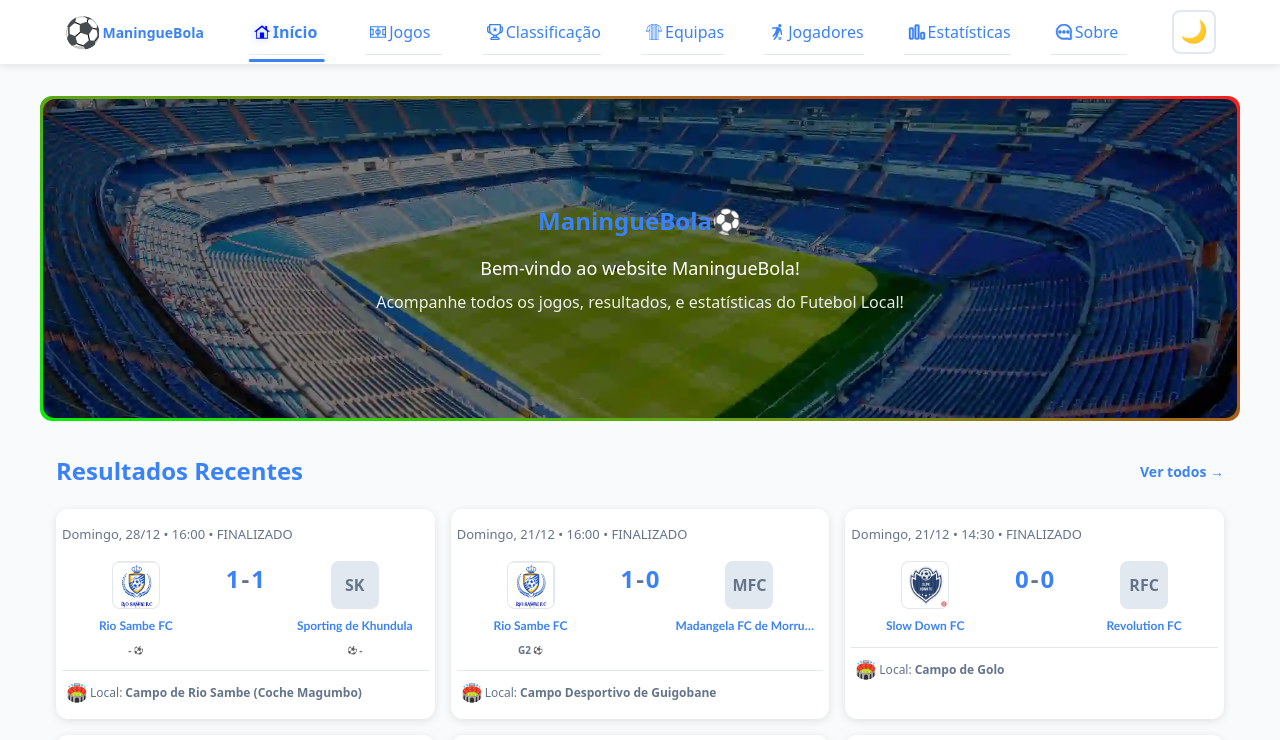
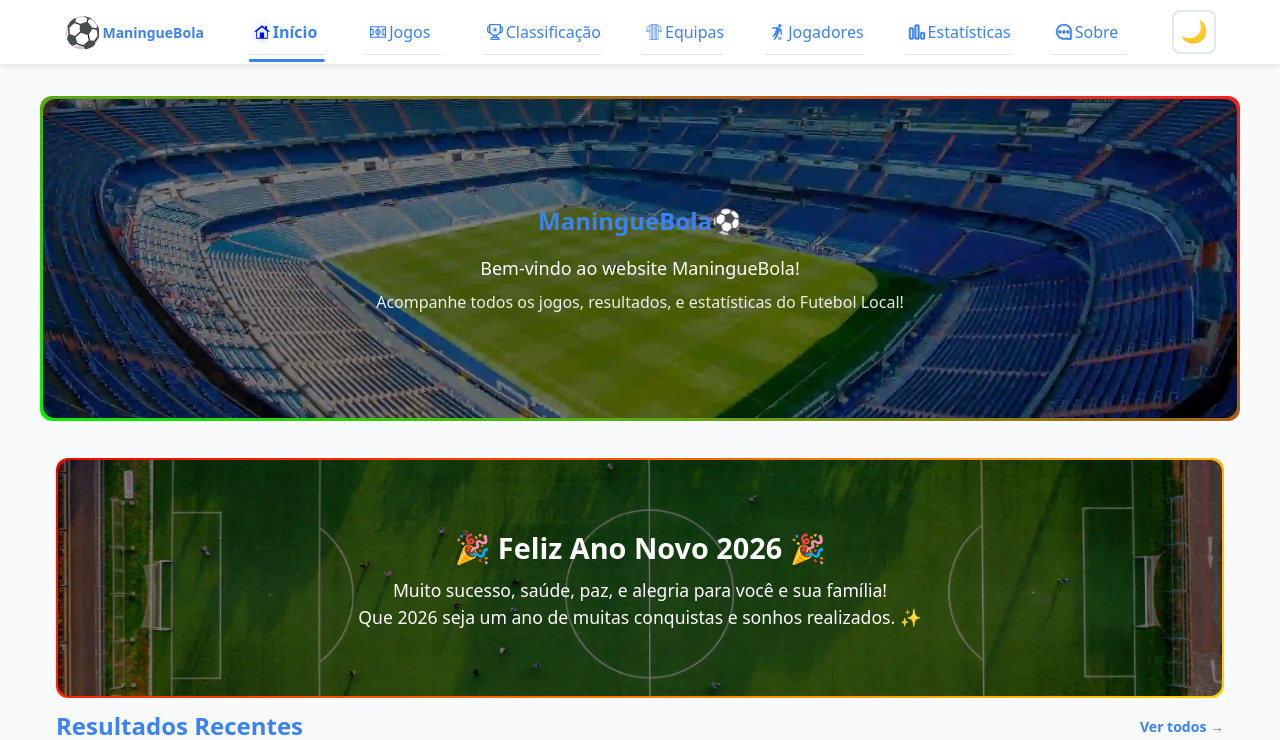
Before and after one commit to Raimundroid/maninguebola, a React (Vite) app: page / in a window 1280 px wide. Shown: the top 740 px of the page. Built offline with nearby package versions, Linux system fonts and the light colour scheme.

Commit message:
new year banneer complete

```diff
--- a/src/components/Hero/Hero.jsx
+++ b/src/components/Hero/Hero.jsx
@@ -3,7 +3,7 @@ import "./Hero.css";
 
 const Hero = () => {
   return (
-    <div className="hero-container">
+    <section className="hero-container">
       <div className="hero">
         <h1 className="title">ManingueBola⚽</h1>
 
@@ -12,7 +12,7 @@ const Hero = () => {
           Acompanhe todos os jogos, resultados, e estatísticas do Futebol Local!
         </p>
       </div>
-    </div>
+    </section>
   );
 };
 
--- a/src/components/atoms/newYearBanner/NewYearBanner.css
+++ b/src/components/atoms/newYearBanner/NewYearBanner.css
@@ -1,3 +1,135 @@
+/* Main banner container
 .new-year-banner {
-  background-color: aquamarine;
+  position: relative; /* Needed to layer overlay on top of background image
+  margin: 1rem; /* Space around banner on small screens
+  border-radius: 16px; /* Soft rounded corners for modern UI
+  overflow: hidden; /* Ensures gradient border and image don't overflow
+  background-image: url("/images/hero/football-field-upperview-0.webp"); /* Local image from project
+  background-size: cover; /* Ensures image covers entire section
+  background-position: center; /* Keeps focus centered on all screen sizes
+
+  /* Gradient border using background-clip technique
+  border: 3px solid transparent; /* Required for gradient border trick
+  background-origin: border-box; /* Includes border in background calculation
+  background-clip: padding-box, border-box; /* Separates image and border
+
+  /* Layered background: image + gradient border
+  background-image: linear-gradient(rgba(0, 0, 0, 0.45), rgba(0, 0, 0, 0.45)),
+    /* Dark overlay for readability  linear-gradient(135deg, #ffcc00, #ff6600); /* Gradient border colors
 }
+
+/* Overlay content container
+.new-year-banner__overlay {
+  padding: 1.5rem; /* Comfortable spacing for mobile
+  text-align: center; /* Centered text for hero-style presentation
+  color: #ffffff; /* High contrast text for accessibility
+}
+
+/* Title
+.new-year-banner__title {
+  font-size: 1.4rem; /* Mobile-first font size
+  font-weight: 700; /* Strong visual emphasis
+  margin-bottom: 0.5rem; /* Space below heading
+}
+
+/* Supporting text
+.new-year-banner__text {
+  font-size: 1rem; /* Readable base font size
+  line-height: 1.5; /* Improves readability on small screens
+}
+
+/* Tablet and up
+@media (min-width: 768px) {
+  .new-year-banner__title {
+    font-size: 1.8rem; /* Scales nicely on larger screens
+  }
+
+  .new-year-banner__text {
+    font-size: 1.1rem; /* Slightly larger body text
+  }
+} */
+
+/* ====================+++++++=========== */
+
+/* Main banner container */
+.new-year-banner {
+  color: white;
+  text-align: center;
+  margin: 5px auto 10px; /* Centers the container on the page */
+  max-width: var(--page-max-width);
+  width: 100%;
+  height: 180px;
+
+  /* --- Gradient Border Implementation --- */
+  /* 1. Use background-clip to ensure the background only covers the border box (transparent inside) */
+  /* Remove the 'Inner background color' line that filled the interior */
+  background: linear-gradient(-45deg, gold 0, red 100%) border-box;
+
+  /* 2. Set the border-radius */
+  border-radius: 12px;
+
+  /* 3. Set a transparent border width (the gradient will show through this width) */
+  border: 2px solid transparent;
+
+  /* Add position: relative for positioning content absolutely within it, if needed */
+  position: relative;
+
+  @media (min-width: 768px) {
+    height: 200px;
+  }
+
+  @media (min-width: 992px) {
+    height: 220px;
+  }
+  @media (min-width: 1200px) {
+    height: 240px;
+  }
+}
+
+/* Overlay content container */
+.new-year-banner__overlay {
+  /* Ensure the hero fills the entire container */
+  width: 100%;
+  height: 100%;
+  border-radius: 12px; /* Apply the same radius as the container */
+
+  /* --- Background Image Properties (Best Definitions) --- */
+  background-image: linear-gradient(rgba(0, 0, 0, 0.5), rgba(0, 0, 0, 0.5)),
+    url("/images/hero/football-field-upperview-0.webp"); /* Adds dark overlay for readability */
+  /* "/images/hero/blue-stadium-0.webp" */
+  /* "/images/hero/blue&yellow-half-stadium-0.webp"*/
+  /* "/images/hero/football-field-upperview-0.webp" */
+  background-position: center;
+  background-repeat: no-repeat;
+  background-size: cover; /* ESSENTIAL: Ensures the image covers the entire area */
+
+  /* To center the content vertical and horizontal */
+  display: flex;
+  flex-direction: column;
+  justify-content: center; /* Centers vertically */
+  align-items: center; /* Centers horizontally */
+}
+
+/* Title */
+.new-year-banner__title {
+  font-size: 1.4rem; /* Mobile-first font size */
+  font-weight: 700; /* Strong visual emphasis */
+  margin-bottom: 0.5rem; /* Space below heading */
+}
+
+/* Supporting text */
+.new-year-banner__text {
+  font-size: 1rem; /* Readable base font size */
+  line-height: 1.5; /* Improves readability on small screens */
+}
+
+/* Tablet and up */
+@media (min-width: 768px) {
+  .new-year-banner__title {
+    font-size: 1.8rem; /* Scales nicely on larger screens */
+  }
+
+  .new-year-banner__text {
+    font-size: 1.1rem; /* Slightly larger body text */
+  }
+}
--- a/src/components/atoms/newYearBanner/NewYearBanner.jsx
+++ b/src/components/atoms/newYearBanner/NewYearBanner.jsx
@@ -29,8 +29,9 @@ const NewYearBanner = () => {
         {/* Heading uses h2 because it lives under the main hero section */}
         <h2 className="new-year-banner__title">🎉 Feliz Ano Novo {year} 🎉</h2>
         <p className="new-year-banner__text">
-          Muito sucesso, saúde, paz, e alegria para você e sua família! Que{" "}
-          {year} seja um ano de muitas conquistas e sonhos realizado. ✨
+          Muito sucesso, saúde, paz, e alegria para você e sua família!
+          <br /> Que {year} seja um ano de muitas conquistas e sonhos
+          realizados. ✨
         </p>
       </div>
     </section>
--- a/src/pages/Homepage/Homepage.jsx
+++ b/src/pages/Homepage/Homepage.jsx
@@ -49,7 +49,7 @@ const Homepage = ({ matches, stats }) => {
   return (
     <div className="homepage-container">
       {/* Your existing Hero component goes here */}
-      {/* <NewYearBanner /> */}
+      <NewYearBanner />
 
       {/* Live matches section - only show if there are live matches */}
       {/* Conditional rendering: {condition && <Component />} */}
```
